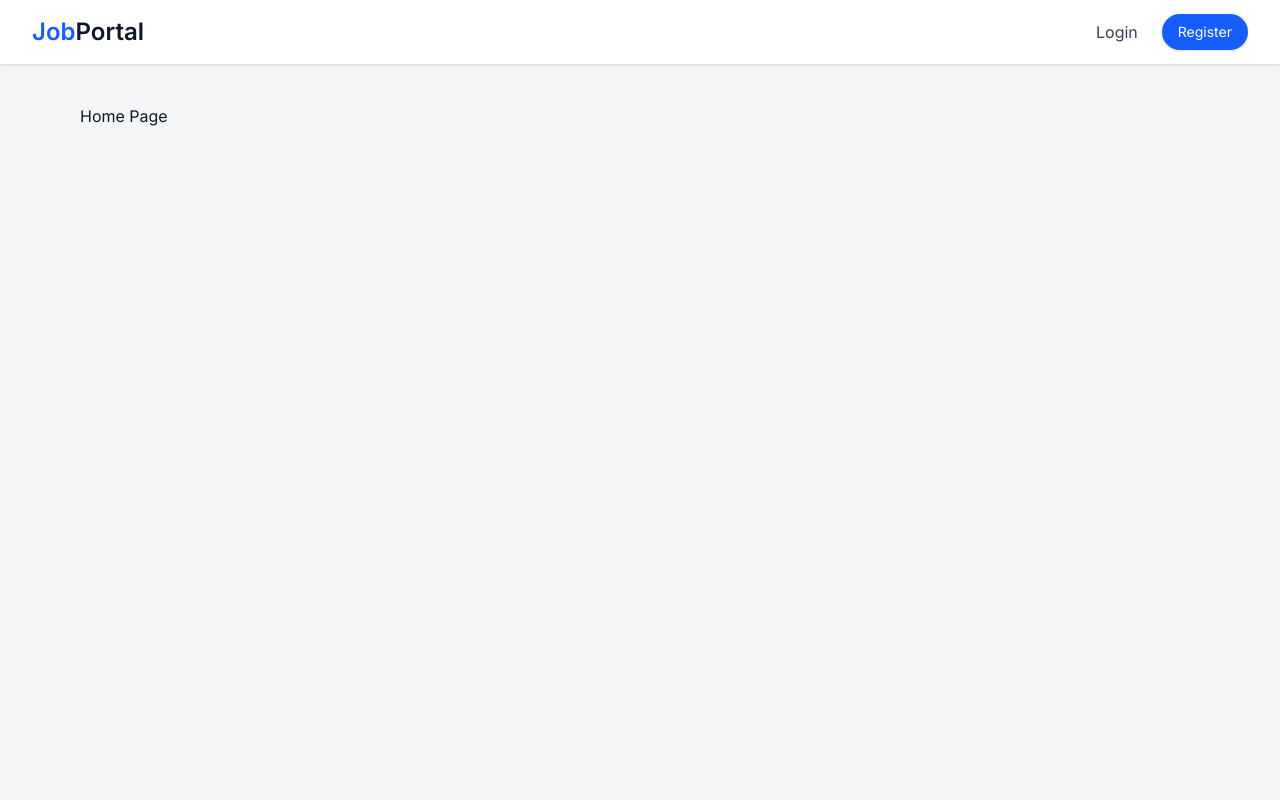
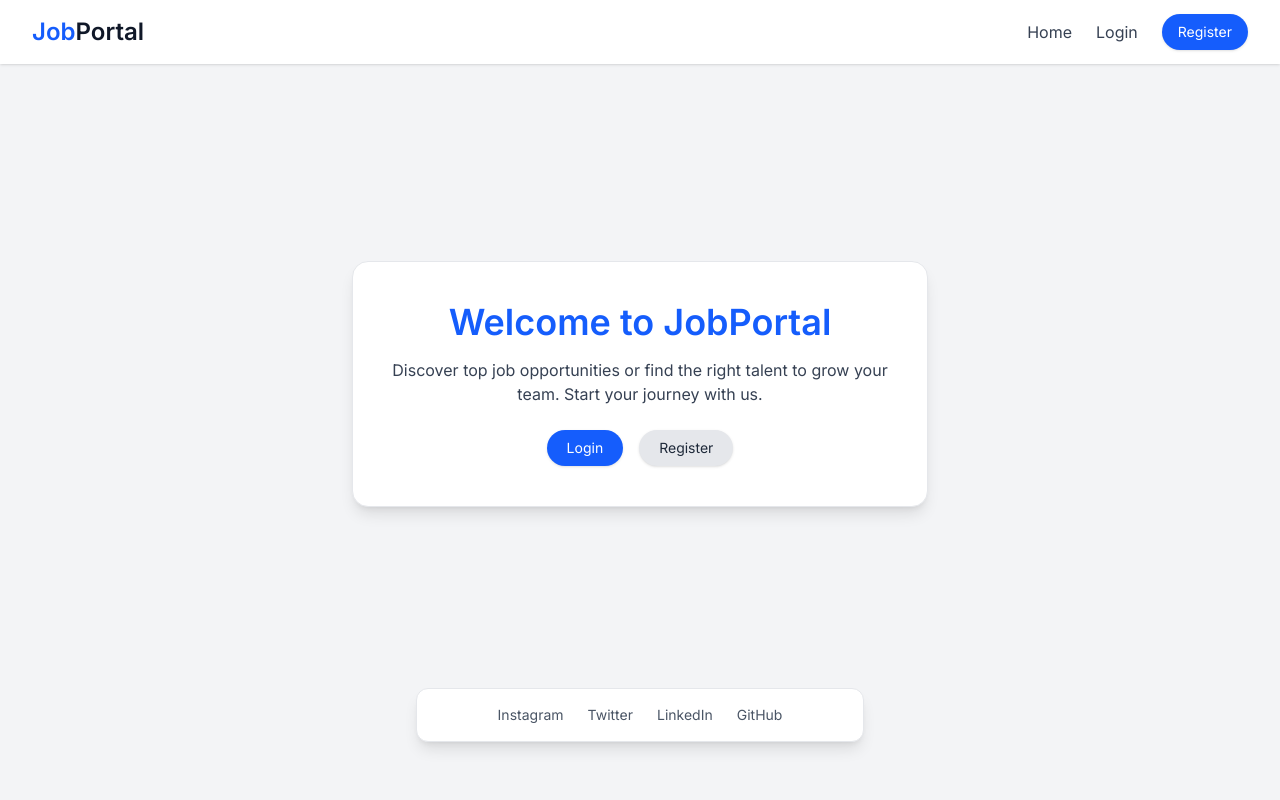
Before and after one commit to StardustEnigma/job-application-portal, a Django app: page / in a window 1280 px wide. Run offline with Django 5.2, Linux system fonts and the light colour scheme; style sheets or scripts are compiled from the project's sources; some libraries are stand-ins or nearby versions.

Commit message:
ui enhanced

```diff
--- a/hiring/templates/base.html
+++ b/hiring/templates/base.html
@@ -5,6 +5,7 @@
   <meta charset="UTF-8">
   <meta name="viewport" content="width=device-width, initial-scale=1.0">
   <title>{% block title %}Job Portal{% endblock %}</title>
+  <script src="https://kit.fontawesome.com/6b9a2d1b4a.js" crossorigin="anonymous"></script>
 
   <link rel="stylesheet" href="{% static 'css/style.css' %}" />
   {% tailwind_css %}
@@ -35,7 +36,7 @@
 <div class="hidden md:flex items-center space-x-6">
   {% if user.is_authenticated %}
     <a href="{% url 'home' %}" class="text-gray-700 hover:text-blue-600 transition-colors duration-200">Home</a>
-    <a href="#" class="text-gray-700 hover:text-blue-600 transition-colors duration-200">Dashboard</a>
+    <a href="{% url "dashboard" %}" class="text-gray-700 hover:text-blue-600 transition-colors duration-200">Dashboard</a>
     <form action="{% url 'logout' %}" method="post" class="inline">
   {% csrf_token %}
   <button type="submit" class="text-sm font-medium text-white bg-red-600 hover:bg-red-700 px-4 py-2 rounded-full transition-all duration-200 shadow">
@@ -44,6 +45,7 @@
 </form>
 
   {% else %}
+  <a href="{% url 'home' %}" class="text-gray-700 hover:text-blue-600 transition-colors duration-200">Home</a>
     <a href="{% url 'login' %}" class="text-gray-700 hover:text-blue-600 transition-colors duration-200">Login</a>
     <a href="{% url 'register' %}" class="text-sm font-medium text-white bg-blue-600 hover:bg-blue-700 px-4 py-2 rounded-full transition-all duration-200 shadow">
       Register
@@ -58,10 +60,45 @@
 
   <!-- 📦 Page Content -->
   <main class="max-w-6xl mx-auto py-10 px-4">
-    {% block content %}
-    Home Page
-    {% endblock %}
-  </main>
+  {% block content %}
+<div class="flex justify-center items-center min-h-[70vh]">
+  <div class="bg-white max-w-xl w-full px-8 py-10 rounded-2xl shadow-lg text-center border border-gray-200">
+    <h1 class="text-4xl font-extrabold text-blue-600 mb-4">Welcome to JobPortal</h1>
+    <p class="text-gray-700 text-base mb-6">
+      Discover top job opportunities or find the right talent to grow your team. Start your journey with us.
+    </p>
+
+    {% if not user.is_authenticated %}
+      <div class="flex justify-center space-x-4">
+        <a href="{% url 'login' %}" class="bg-blue-600 hover:bg-blue-700 text-white px-5 py-2 rounded-full shadow transition-all text-sm font-medium">
+          Login
+        </a>
+        <a href="{% url 'register' %}" class="bg-gray-200 hover:bg-gray-300 text-gray-800 px-5 py-2 rounded-full shadow transition-all text-sm font-medium">
+          Register
+        </a>
+      </div>
+    {% else %}
+      <a href="{% url 'dashboard' %}" class="inline-block mt-4 text-blue-600 hover:text-blue-800 font-semibold text-sm transition">
+        👉 Go to your Dashboard
+      </a>
+    {% endif %}
+  </div>
+</div>
+
+<div class="flex justify-center mt-6">
+  <div class="bg-white w-full max-w-md p-4 rounded-xl shadow-lg border border-gray-200">
+    <div class="flex justify-center space-x-6 text-sm text-gray-600">
+      <a href="https://www.instagram.com/" target="_blank" class="hover:text-pink-600 transition">Instagram</a>
+      <a href="https://twitter.com/" target="_blank" class="hover:text-blue-500 transition">Twitter</a>
+      <a href="https://www.linkedin.com/" target="_blank" class="hover:text-blue-700 transition">LinkedIn</a>
+      <a href="https://github.com/" target="_blank" class="hover:text-gray-800 transition">GitHub</a>
+    </div>
+  </div>
+</div>
+
+{% endblock %}
+
+
 
 </body>
 </html>
--- a/hiring/theme/static/css/dist/styles.css
+++ b/hiring/theme/static/css/dist/styles.css
@@ -19,6 +19,7 @@
     --color-blue-50: oklch(97% 0.014 254.604);
     --color-blue-100: oklch(93.2% 0.032 255.585);
     --color-blue-200: oklch(88.2% 0.059 254.128);
+    --color-blue-400: oklch(70.7% 0.165 254.624);
     --color-blue-500: oklch(62.3% 0.214 259.815);
     --color-blue-600: oklch(54.6% 0.245 262.881);
     --color-blue-700: oklch(48.8% 0.243 264.376);
@@ -27,8 +28,13 @@
     --color-indigo-600: oklch(51.1% 0.262 276.966);
     --color-indigo-700: oklch(45.7% 0.24 277.023);
     --color-indigo-800: oklch(39.8% 0.195 277.366);
+    --color-pink-500: oklch(65.6% 0.241 354.308);
+    --color-pink-600: oklch(59.2% 0.249 0.584);
+    --color-pink-700: oklch(52.5% 0.223 3.958);
+    --color-pink-800: oklch(45.9% 0.187 3.815);
     --color-gray-50: oklch(98.5% 0.002 247.839);
     --color-gray-100: oklch(96.7% 0.003 264.542);
+    --color-gray-200: oklch(92.8% 0.006 264.531);
     --color-gray-300: oklch(87.2% 0.01 258.338);
     --color-gray-500: oklch(55.1% 0.027 264.364);
     --color-gray-600: oklch(44.6% 0.03 256.802);
@@ -48,6 +54,8 @@
     --text-xs--line-height: calc(1 / 0.75);
     --text-sm: 0.875rem;
     --text-sm--line-height: calc(1.25 / 0.875);
+    --text-base: 1rem;
+    --text-base--line-height: calc(1.5 / 1);
     --text-lg: 1.125rem;
     --text-lg--line-height: calc(1.75 / 1.125);
     --text-2xl: 1.5rem;
@@ -60,6 +68,7 @@
     --font-weight-semibold: 600;
     --font-weight-bold: 700;
     --font-weight-extrabold: 800;
+    --tracking-tight: -0.025em;
     --tracking-normal: 0em;
     --leading-normal: 1.5;
     --radius-md: 0.375rem;
@@ -263,11 +284,20 @@
   .mt-4 {
     margin-top: calc(var(--spacing) * 4);
   }
+  .mt-6 {
+    margin-top: calc(var(--spacing) * 6);
+  }
+  .mt-10 {
+    margin-top: calc(var(--spacing) * 10);
+  }
   .mt-12 {
     margin-top: calc(var(--spacing) * 12);
   }
   .mr-1 {
     margin-right: calc(var(--spacing) * 1);
+  }
+  .mr-4 {
+    margin-right: calc(var(--spacing) * 4);
   }
   .mb-1 {
     margin-bottom: calc(var(--spacing) * 1);
@@ -314,8 +353,14 @@
   .h-screen {
     height: 100vh;
   }
+  .min-h-\[70vh\] {
+    min-height: 70vh;
+  }
   .min-h-screen {
     min-height: 100vh;
+  }
+  .w-6 {
+    width: calc(var(--spacing) * 6);
   }
   .w-32 {
     width: calc(var(--spacing) * 32);
@@ -400,6 +448,16 @@
     margin-inline-start: calc(calc(var(--spacing) * 2) * var(--tw-space-x-reverse));
     margin-inline-end: calc(calc(var(--spacing) * 2) * calc(1 - var(--tw-space-x-reverse)));
   }
+  :where(.space-x-4 > :not(:last-child)) {
+    --tw-space-x-reverse: 0;
+    margin-inline-start: calc(calc(var(--spacing) * 4) * var(--tw-space-x-reverse));
+    margin-inline-end: calc(calc(var(--spacing) * 4) * calc(1 - var(--tw-space-x-reverse)));
+  }
+  :where(.space-x-5 > :not(:last-child)) {
+    --tw-space-x-reverse: 0;
+    margin-inline-start: calc(calc(var(--spacing) * 5) * var(--tw-space-x-reverse));
+    margin-inline-end: calc(calc(var(--spacing) * 5) * calc(1 - var(--tw-space-x-reverse)));
+  }
   :where(.space-x-6 > :not(:last-child)) {
     --tw-space-x-reverse: 0;
     margin-inline-start: calc(calc(var(--spacing) * 6) * var(--tw-space-x-reverse));
@@ -427,8 +485,15 @@
     border-style: var(--tw-border-style);
     border-width: 1px;
   }
+  .border-t {
+    border-top-style: var(--tw-border-style);
+    border-top-width: 1px;
+  }
   .border-blue-200 {
     border-color: var(--color-blue-200);
+  }
+  .border-gray-200 {
+    border-color: var(--color-gray-200);
   }
   .border-gray-300 {
     border-color: var(--color-gray-300);
@@ -444,6 +509,9 @@
   }
   .bg-gray-100 {
     background-color: var(--color-gray-100);
+  }
+  .bg-gray-200 {
+    background-color: var(--color-gray-200);
   }
   .bg-green-100 {
     background-color: var(--color-green-100);
@@ -483,11 +551,17 @@
     --tw-gradient-to: var(--color-blue-100);
     --tw-gradient-stops: var(--tw-gradient-via-stops, var(--tw-gradient-position), var(--tw-gradient-from) var(--tw-gradient-from-position), var(--tw-gradient-to) var(--tw-gradient-to-position));
   }
+  .fill-current {
+    fill: currentcolor;
+  }
   .object-cover {
     object-fit: cover;
   }
   .p-3 {
     padding: calc(var(--spacing) * 3);
+  }
+  .p-4 {
+    padding: calc(var(--spacing) * 4);
   }
   .p-6 {
     padding: calc(var(--spacing) * 6);
@@ -507,8 +581,14 @@
   .px-4 {
     padding-inline: calc(var(--spacing) * 4);
   }
+  .px-5 {
+    padding-inline: calc(var(--spacing) * 5);
+  }
   .px-6 {
     padding-inline: calc(var(--spacing) * 6);
+  }
+  .px-8 {
+    padding-inline: calc(var(--spacing) * 8);
   }
   .py-1 {
     padding-block: calc(var(--spacing) * 1);
@@ -551,6 +637,10 @@
   .text-5xl {
     font-size: var(--text-5xl);
     line-height: var(--tw-leading, var(--text-5xl--line-height));
+  }
+  .text-base {
+    font-size: var(--text-base);
+    line-height: var(--tw-leading, var(--text-base--line-height));
   }
   .text-lg {
     font-size: var(--text-lg);
--- a/hiring/user/urls.py
+++ b/hiring/user/urls.py
@@ -2,5 +2,6 @@ from django.urls import path
 from . import views
 
 urlpatterns = [
-    path('dashboard/',views.dashboard,name='dashboard')
+    path('dashboard/',views.dashboard,name='dashboard'),
+    path('ChangePassword/',views.password_change_view,name='passwordChange')
 ]
```
Also changed, not shown: other parts of hiring/theme/static/css/dist/styles.css (+91 -0 lines), hiring/hiring/settings.py (+11 -5 lines), hiring/user/templates/user/dashboard.html (+16 -4 lines), hiring/user/templates/user/password_change.html (+59 -0 lines), hiring/user/views.py (+19 -2 lines), hiring/db.sqlite3.
